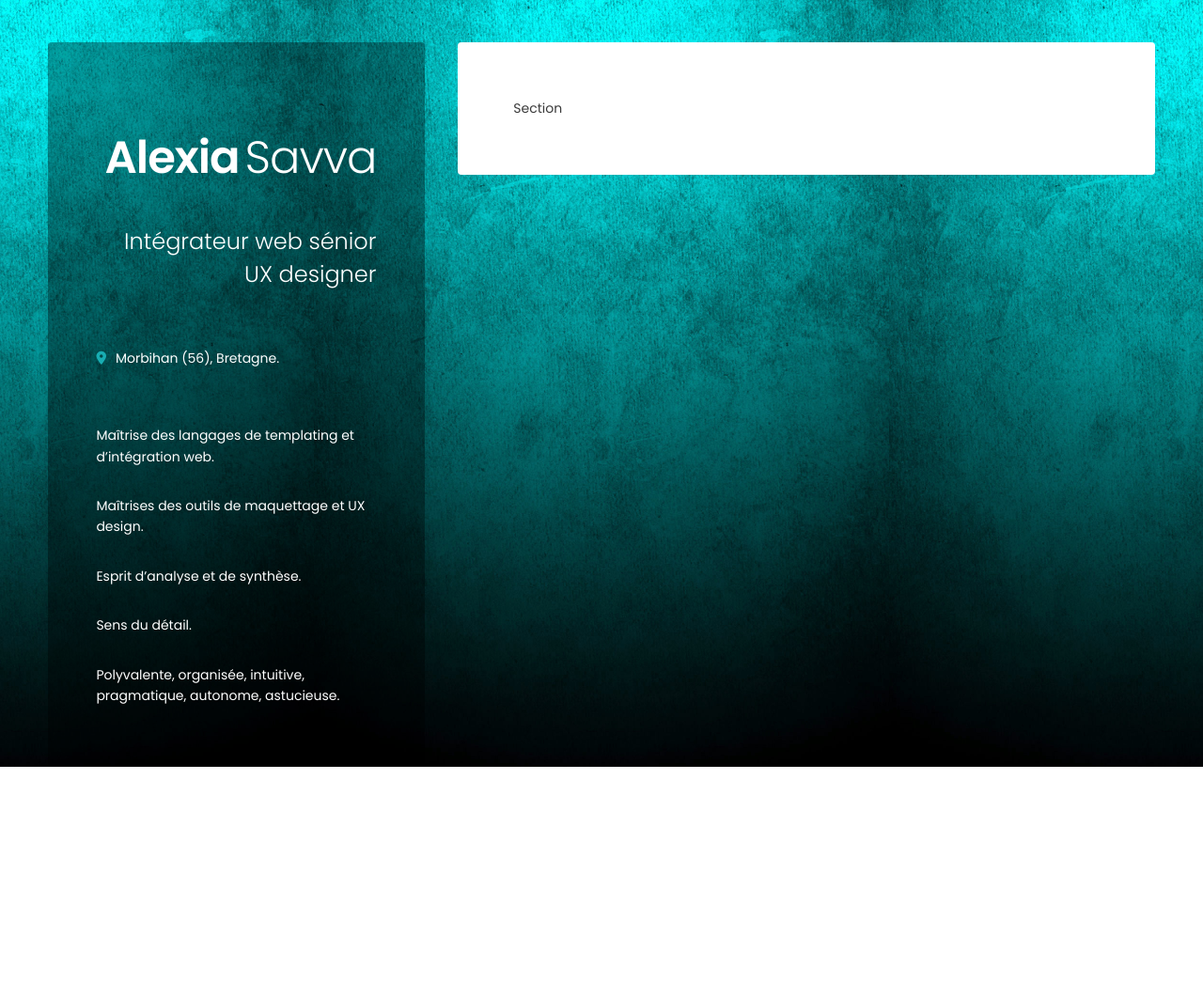
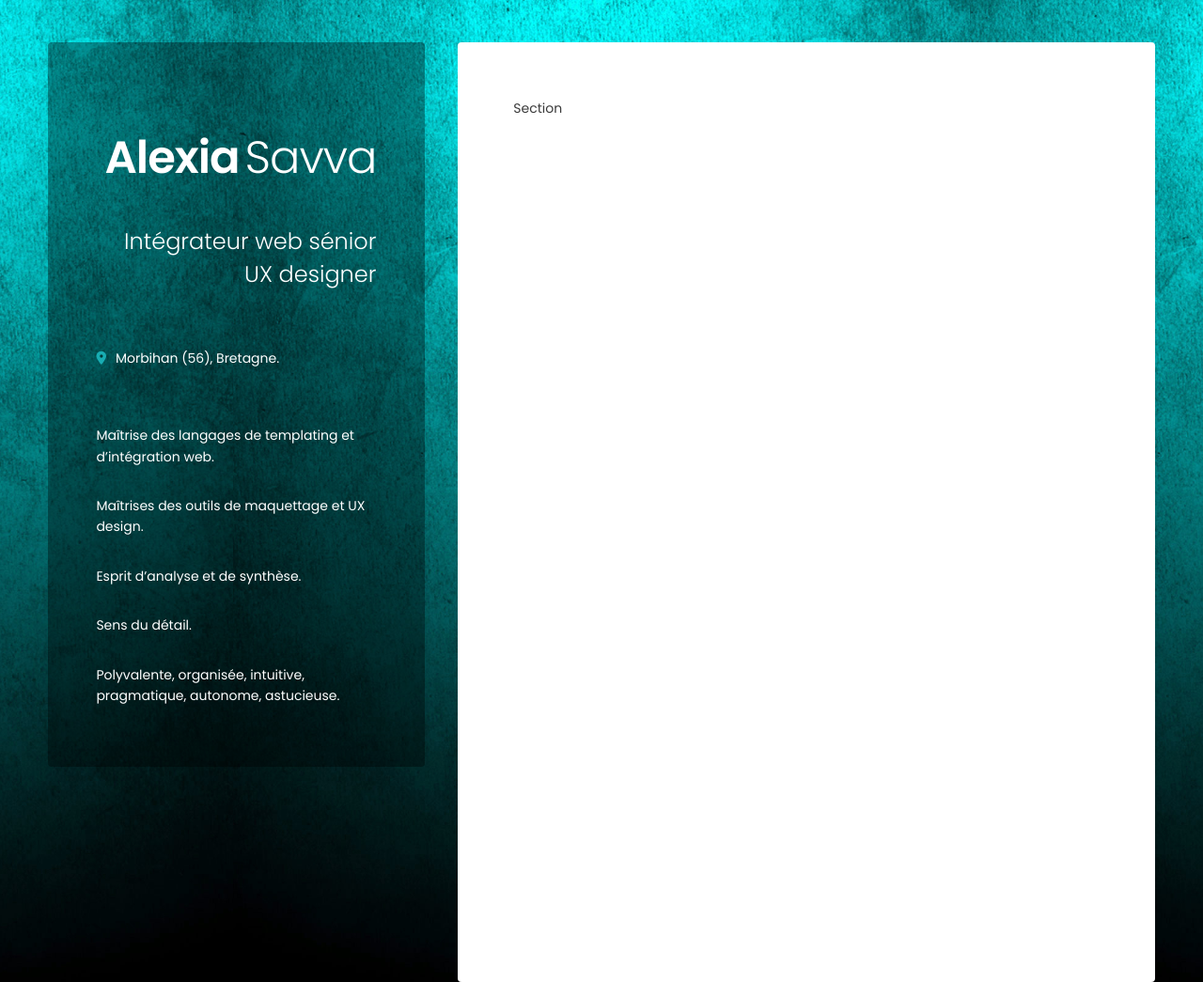
Before and after one commit to redpandalf/www, a PHP site: page / in a window 1280 px wide. Shown: the whole page at 94% size. Before the commit the page ends 816 px from the top, so only its background shows below. Run offline with PHP 8.4, Linux system fonts and the light colour scheme; some libraries are stand-ins or nearby versions.

Commit message:
update day 2

```diff
--- a/includes/styles/styles.css
+++ b/includes/styles/styles.css
@@ -187,6 +187,7 @@ p:not(:last-of-type):not([class^=margin-]) {
 
 .main-container {
   width: 63%;
+  min-height: 1000px;
   background-color: #fff;
 }
 
--- a/includes/styles/styles.scss
+++ b/includes/styles/styles.scss
@@ -209,5 +209,6 @@ p {
 //
 .main-container {
   width: 63%;
+  min-height: 1000px;
   background-color: #fff;
 }
```
Also changed, not shown: 1 other file.
